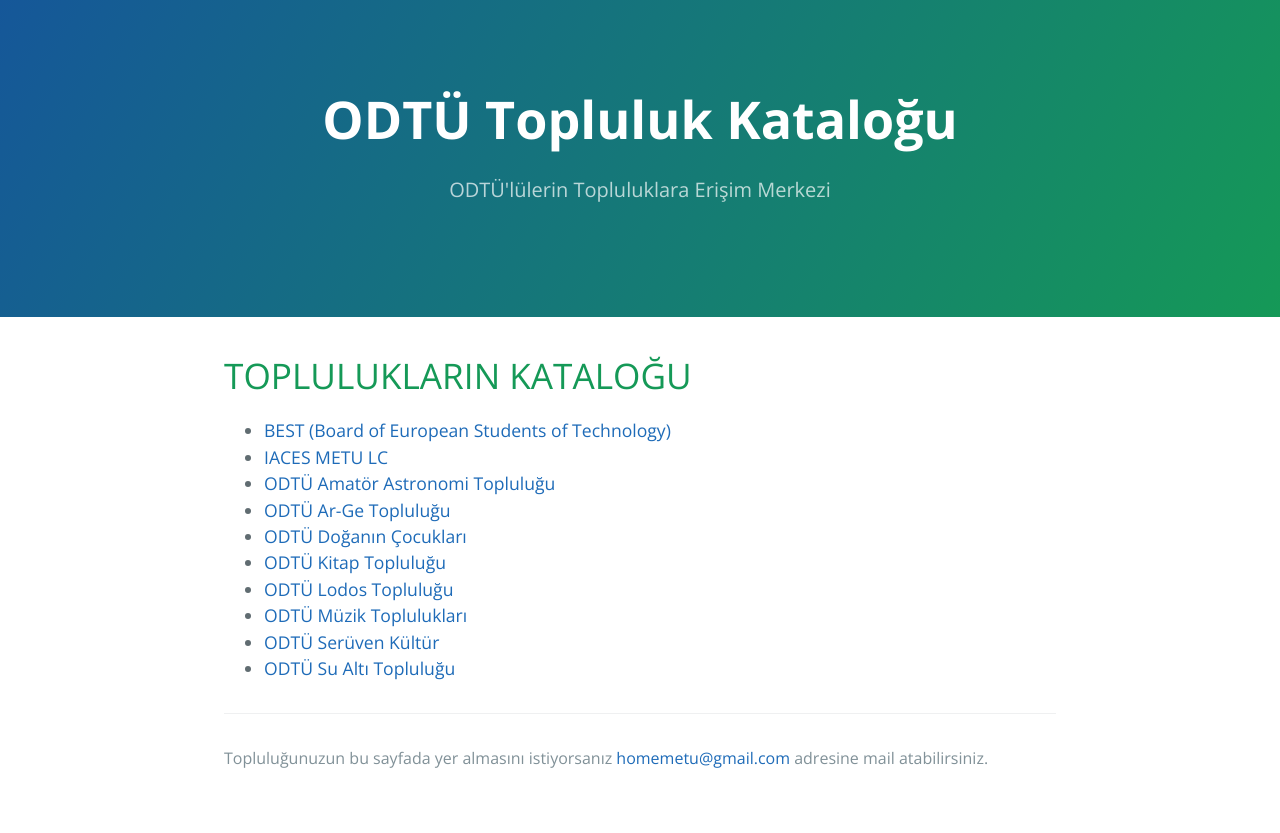
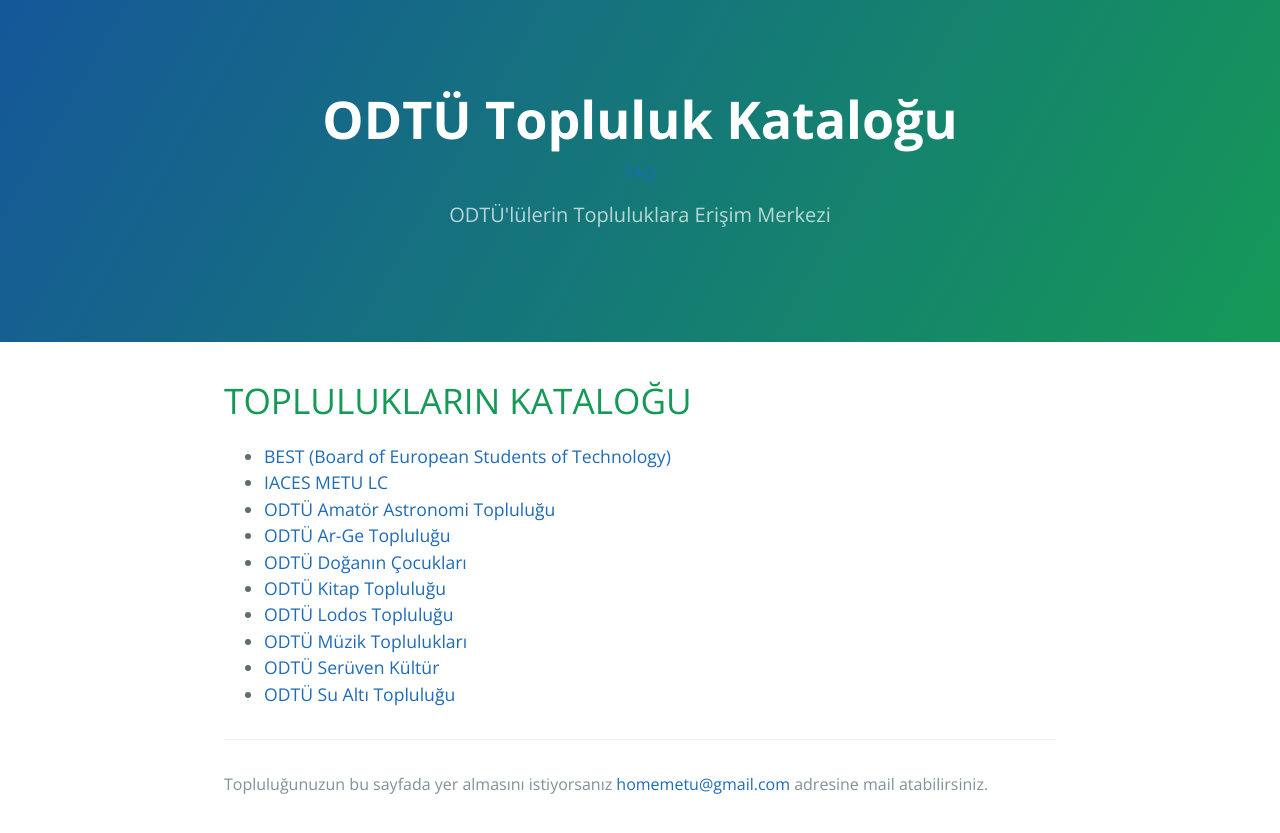
Before and after one commit to metuhome/METU-Topluluk-Katalog, a Jekyll site: the page built from index.md, in a window 1280 px wide. Shown: the top 833 px of the page. Built offline with Jekyll 4.4.1, drawn with Linux system fonts in a browser that asks for light colours; our own code applies the rules of GitHub Pages for plain Markdown files.

Commit message:
FAQ First Try

```diff
--- a/_layouts/default.html
+++ b/_layouts/default.html
@@ -24,7 +24,7 @@
 
     <header class="page-header" role="banner">
       <h1 class="project-name">ODTÜ Topluluk Kataloğu</h1>
-
+      <div class="trigger"><a class="page-link" href="/faq.markdown">FAQ</a></div>
       <h2 class="project-tagline">{{ page.description | default: site.description | default: site.github.project_tagline }}</h2>
       {% if site.github.is_project_page %}
         <a href="{{ site.github.repository_url }}" class="btn">View on GitHub</a>
```
